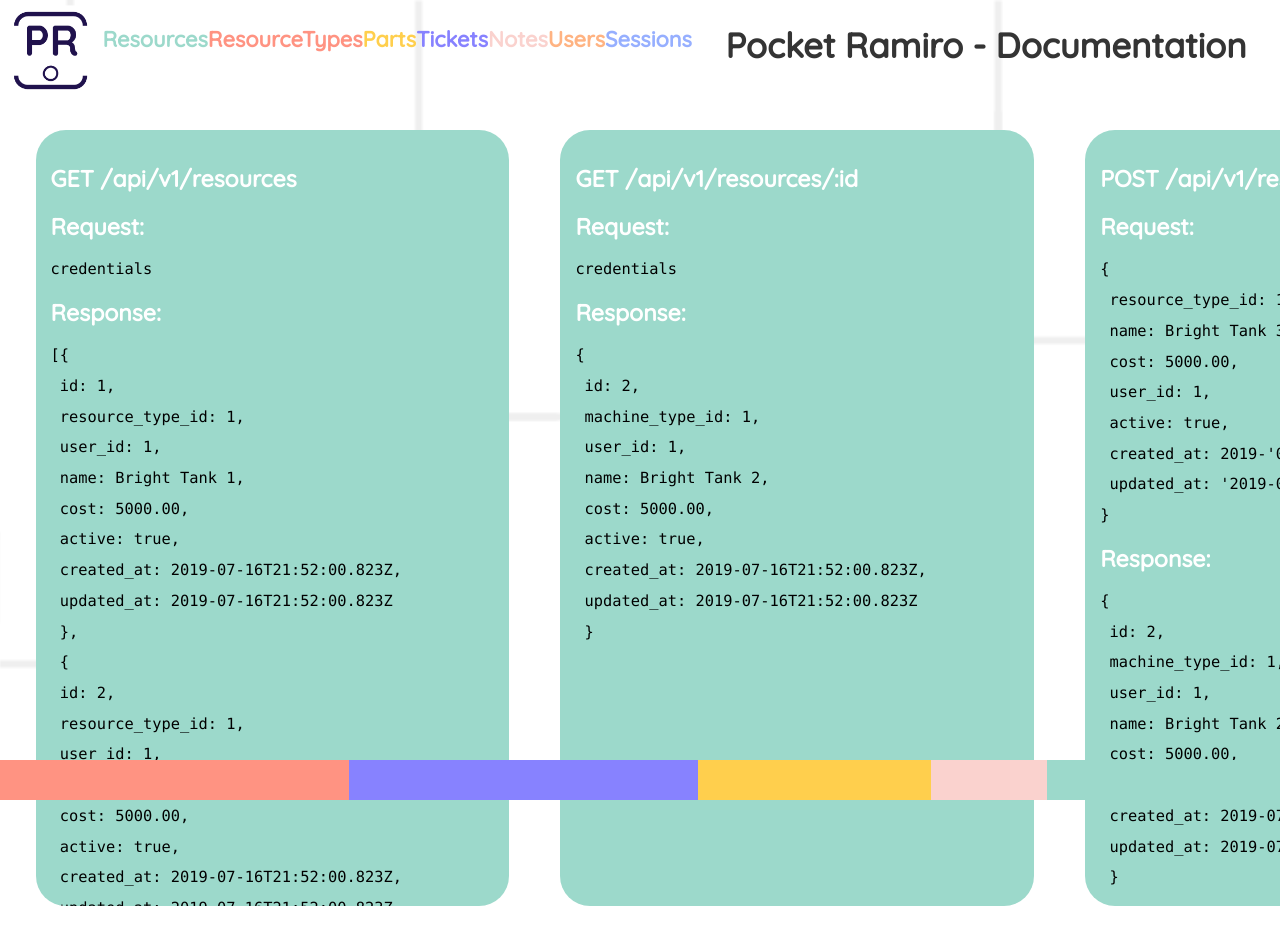
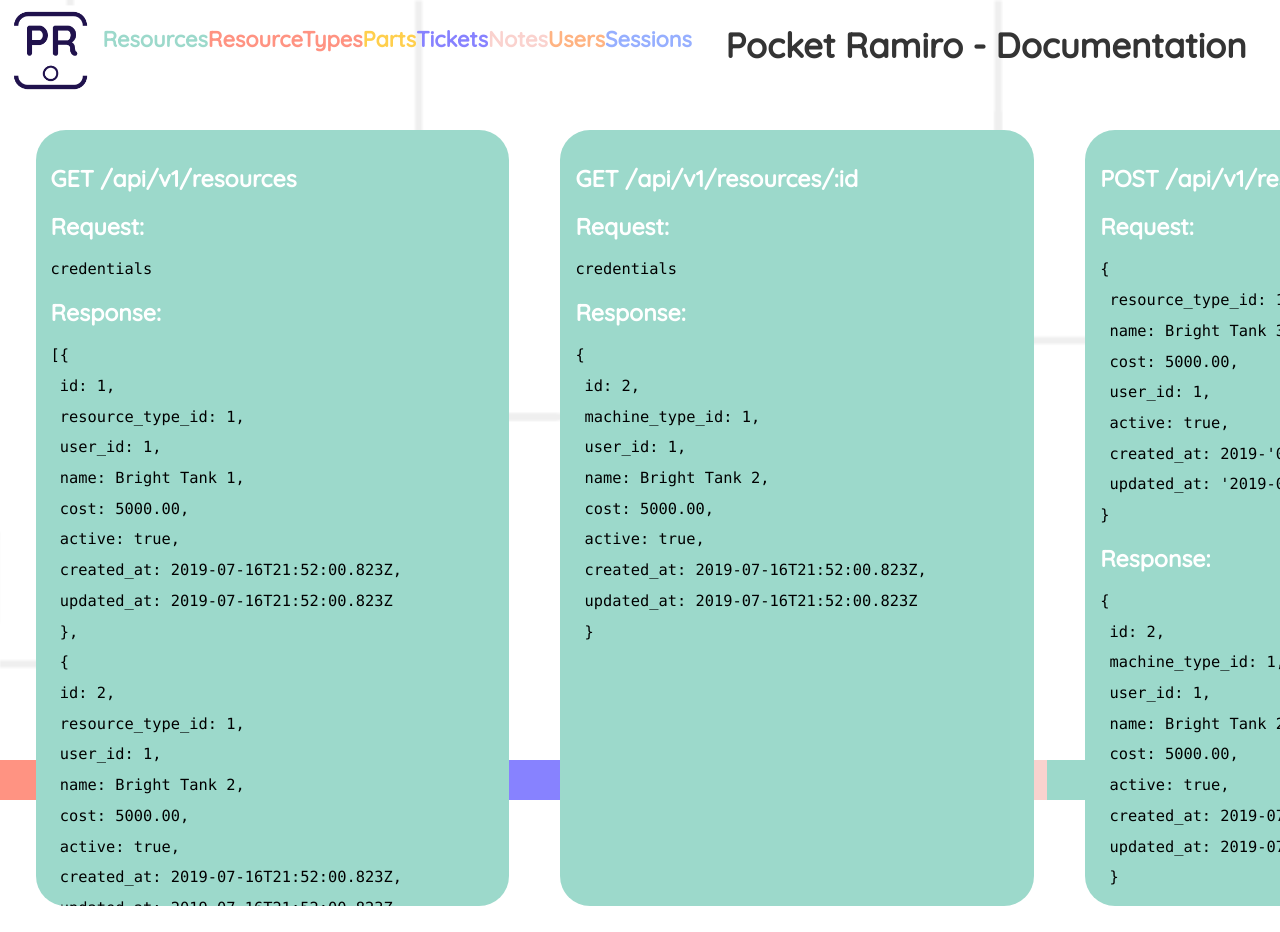
Before and after one commit to carriewalsh/pocket_ramiro_endpoints, a React (Create React App) app: page /endpoints in a window 1280 px wide. Shown: the top 932 px of the page. Built offline with nearby package versions, Linux system fonts and the light colour scheme.

Commit message:
Z-indexes cards to be on top

```diff
--- a/src/Card.css
+++ b/src/Card.css
@@ -8,6 +8,7 @@ code {
   height: 200px;
   display: grid;
   grid-template: 1fr 1fr / 1fr 1fr;
+  z-index: 8;
 }
 
 .endpoint-card {
```
